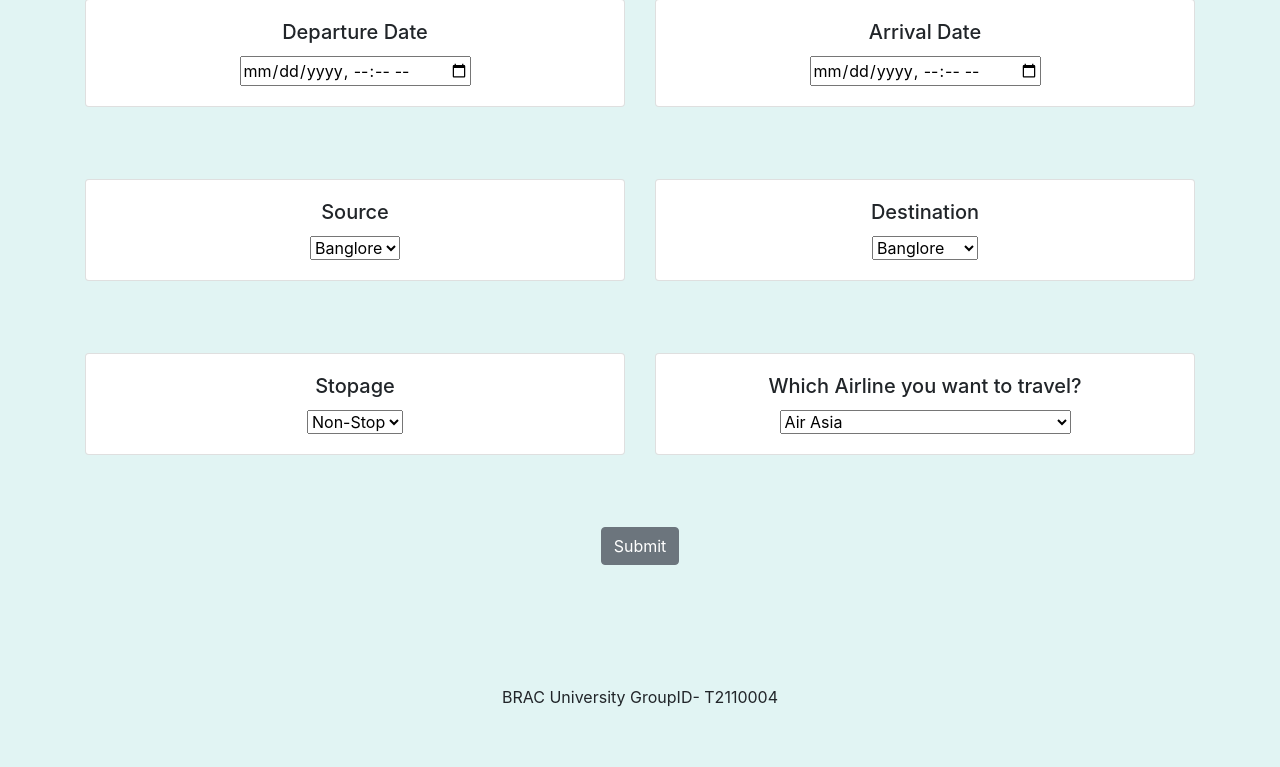
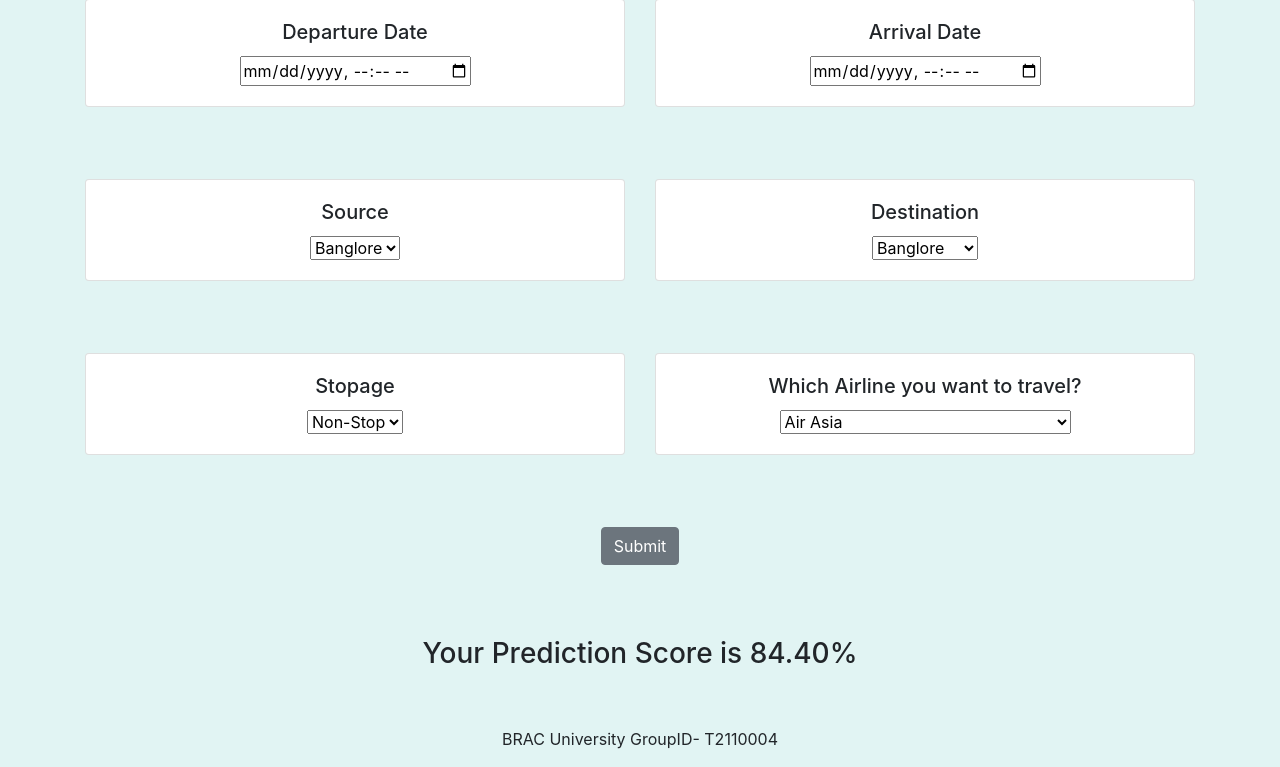
Before and after one commit to Mataprasad91/Flight_fare-Prediction, a Flask app: page /predict in a window 1280 px wide. Shown: the part 129-896 px from the top of the page. Before the commit the page ends 836 px from the top, so only its background shows below. Run offline with Flask 2, Linux system fonts and the light colour scheme; parts of the project's set-up code (start-up, migrations or seed data) failed here and were passed over; some libraries are stand-ins or nearby versions.

Commit message:
Added Prediction score

```diff
--- a/app.py
+++ b/app.py
@@ -408,6 +408,7 @@ def predict():
 
         output=round(prediction[0],2)
 
+
         return render_template('index.html',prediction_text="Your Flight price is Rs. {}".format(output))
 
 
--- a/templates/index.html
+++ b/templates/index.html
@@ -159,6 +159,7 @@
         <br>
         <br>
         <h3>{{ prediction_text }}</h3>
+        <h3>Your Prediction Score is 84.40%</h3>
 
         <br>
         <br>
```
